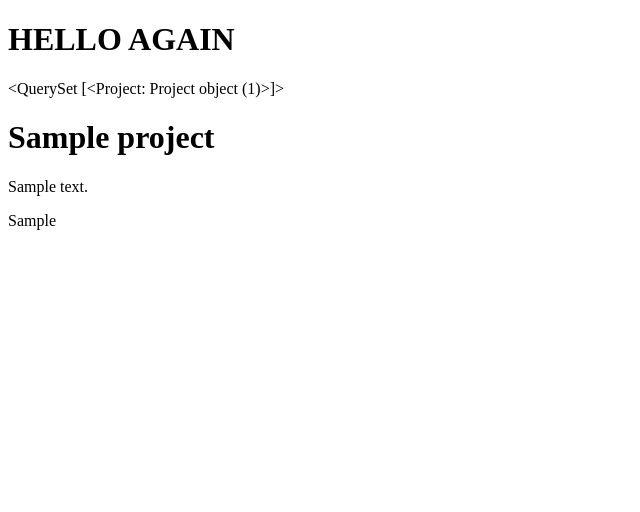
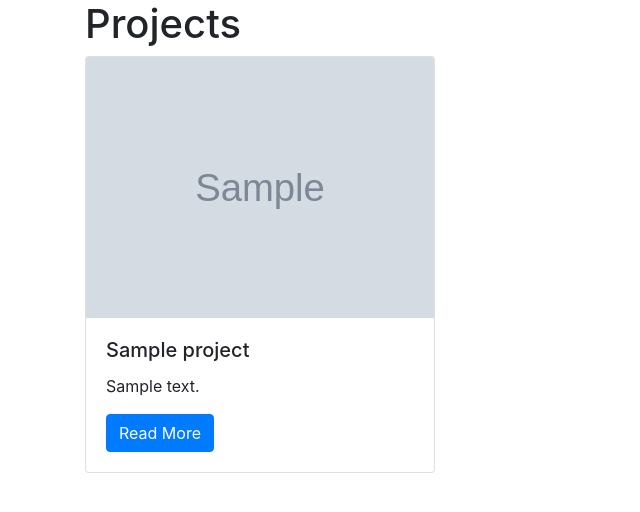
Before and after one commit to alex-evans/portfolio, a Django app: page /projects/ in a window 1280 px wide. Shown: the top 512 px of the page, without its empty margins (0-640 px from the left). Run offline with Django 3.2, Linux system fonts and the light colour scheme; tables that the repository leaves empty hold one stand-in row (values such as "Sample post"); grey boxes marked "Sample" are stand-in pictures; some libraries are stand-ins or nearby versions.

Commit message:
Add more projects and add in bootstrap formatting

```diff
--- a/projects/models.py
+++ b/projects/models.py
@@ -5,4 +5,4 @@ class Project(models.Model):
     title = models.CharField(max_length=100)
     description = models.TextField()
     technology = models.CharField(max_length=20)
-    image = models.FilePathField(path='/projects/img')
+    image = models.CharField(max_length=100)
--- a/projects/templates/projects/all_projects.html
+++ b/projects/templates/projects/all_projects.html
@@ -1,16 +1,29 @@
+{% load static %}
+
 <!DOCTYPE html>
 <html lang="en">
 <head>
     <meta charset="UTF-8">
     <title>Title</title>
+    <link rel="stylesheet" href="https://stackpath.bootstrapcdn.com/bootstrap/4.4.1/css/bootstrap.min.css" integrity="sha384-Vkoo8x4CGsO3+Hhxv8T/Q5PaXtkKtu6ug5TOeNV6gBiFeWPGFN9MuhOf23Q9Ifjh" crossorigin="anonymous">
 </head>
 <body>
-    <h1>HELLO AGAIN</h1>
-    {{ projects }}
+<div class="container">
+    <h1>Projects</h1>
+    <div class="row">
     {% for project in projects %}
-        <h1>{{ project.title }}</h1>
-        <p>{{ project.description }}</p>
-        <p>{{ project.technology }}</p>
+        <div class="col-md-4">
+            <div class="card mb-2">
+                <img class="card-img-top" src="{% static project.image %}" alt="{{ project.description }}">
+                <div class="card-body">
+                    <h5 class="card-title">{{ project.title }}</h5>
+                    <p class="card-text">{{ project.description }}</p>
+                    <a href="#" class="btn btn-primary">Read More</a>
+                </div>
+            </div>
+        </div>
     {% endfor %}
+    </div>
+</div>
 </body>
 </html>
```
Also changed, not shown: projects/migrations/0003_auto_20200109_0059.py (added).
